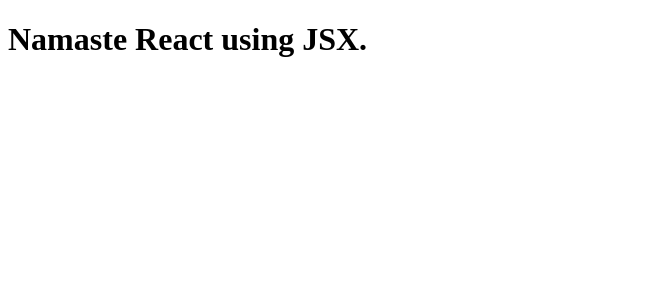
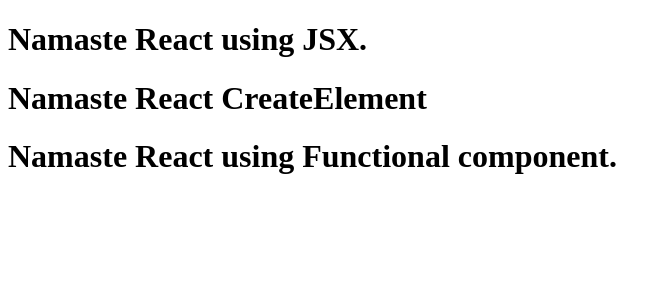
Before and after one commit to Deepak189251/Namaste-React, a React (Vite) app: page / in a window 1280 px wide. Shown: the top 300 px of the page, without its empty margins (0-671 px from the left). Built offline with nearby package versions, Linux system fonts and the light colour scheme.

Commit message:
minor message

```diff
--- a/App.js
+++ b/App.js
@@ -3,15 +3,30 @@
 
 // Creating element in createElement
 
-const heading = React.createElement(`h1`, {id: `heading`}, `Namaste React`);
+const heading = React.createElement(`h1`, {id: `heading`}, `Namaste React CreateElement`);
 
 console.log(heading);
 
-// JSX is not HTML in js
+// Functional component "A basic js function which returns react element"
 
-const jsxHeading = <h1 id="heading">Namaste React using JSX.</h1>
+const JsxHeading = () => <h1 id="heading">Namaste React using JSX.</h1>
 
-console.log(jsxHeading)
+console.log(JsxHeading)
+
+
+
+
+// This is component composition in react " using a component inside a component ."
+
+const HeadingComponent = () => (
+
+    <div id="container">
+
+        <JsxHeading />
+        {heading}
+        <h1>Namaste React using Functional component.</h1>
+     </div>
+)
 const root = ReactDOM.createRoot(document.getElementById(`root`));
 
-root.render(jsxHeading);
+root.render(<HeadingComponent />);
```
